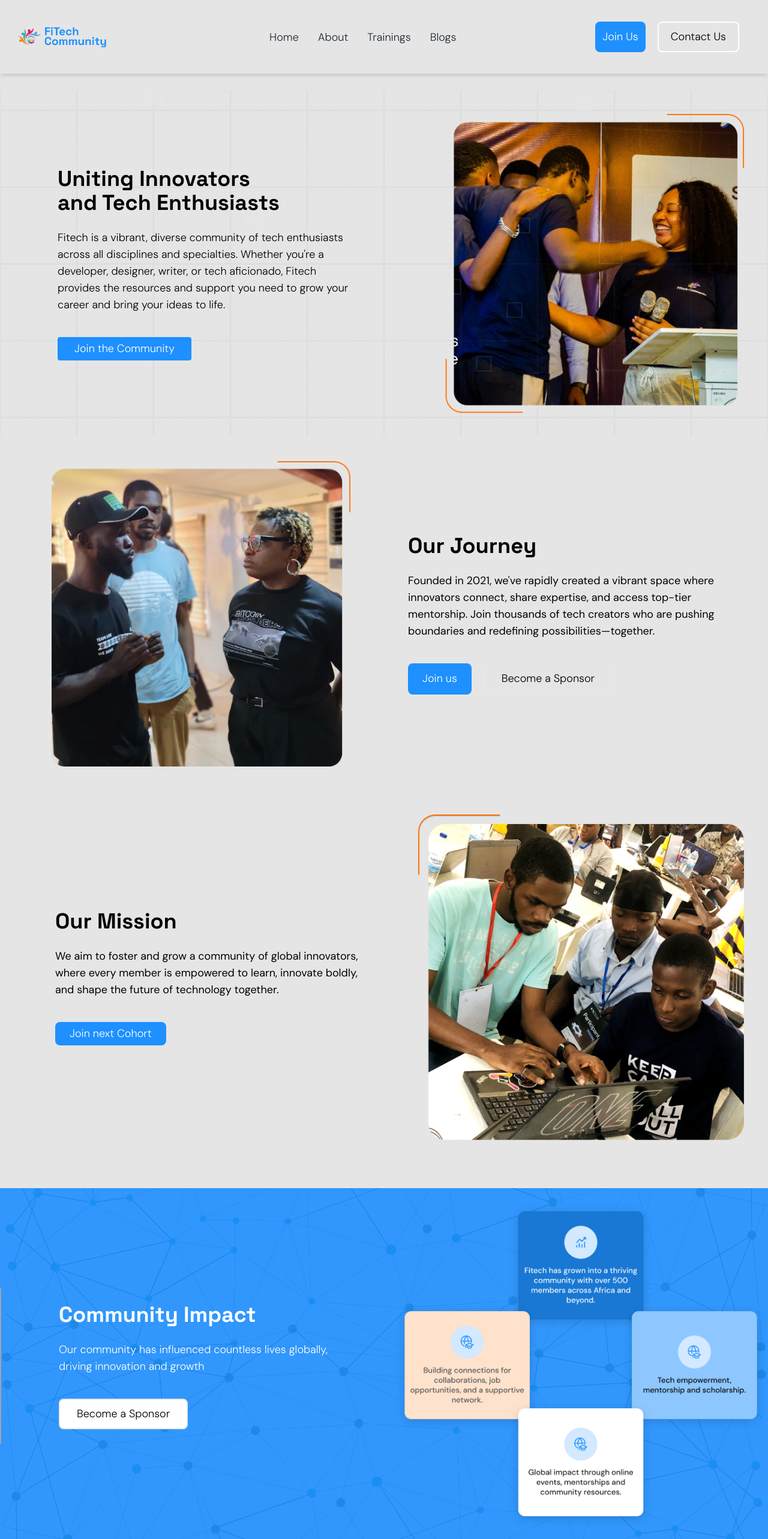
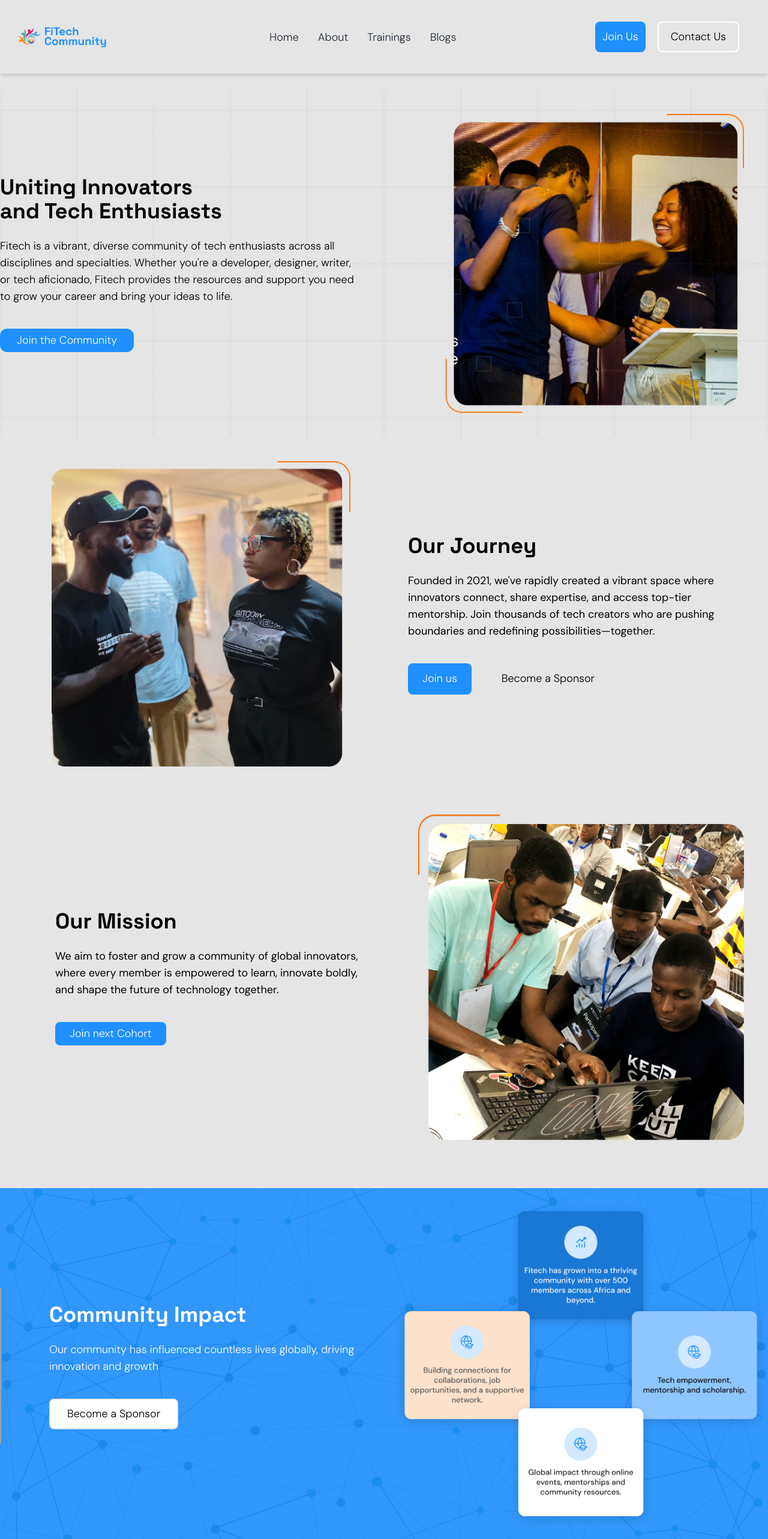
Before and after one commit to React-Community-Kaduna/fitech_website, a React (Vite) app: page /about in a window 1280 px wide. Shown: the top 2566 px of the page at 60% size. Built offline with nearby package versions, Linux system fonts and the light colour scheme.

Commit message:
Fixed little bugs

```diff
--- a/src/Components/Footer.jsx
+++ b/src/Components/Footer.jsx
@@ -7,6 +7,7 @@ import { FaInstagram } from "react-icons/fa6";
 import { FaFacebookF } from "react-icons/fa";
 import { FaYoutube } from "react-icons/fa6";
 import { FaDiscord } from "react-icons/fa";
+
 
 let Links = [
   {
@@ -33,7 +34,7 @@ function Footer() {
       <div className="container mx-auto px-4 sm:px-6 lg:px-8">
         <div className="grid grid-cols-1 sm:grid-cols-2 lg:grid-cols-4 gap-8 text-white">
           {/* Logo and About Section */}
-          <div className="space-y-4">
+          <div className="">
             <img
               className="w-[100px] h-auto"
               src={footer_logo}
--- a/src/pages/About.jsx
+++ b/src/pages/About.jsx
@@ -57,7 +57,7 @@ function About() {
 
             <motion.div
               {...slideIn}
-              className="relative z-10 w-full p-6 lg:pl-24"
+              className="relative z-10 w-full pr-6 pt-6 pb-6 "
             >
               <motion.h2
                 {...fadeInUp}
@@ -76,7 +76,7 @@ function About() {
                 your ideas to life.
               </motion.p>
               <motion.div {...fadeInUp}>
-                <Button className="bg-[#1E90FF] px-7 py-2 rounded hover:bg-gray-500 duration-500 text-white md:w-auto w-full">
+                <Button className="bg-[#1E90FF] px-7 py-2 rounded-xl hover:bg-gray-500 duration-500 text-white md:w-auto w-full">
                   Join the Community
                 </Button>
               </motion.div>
@@ -173,7 +173,7 @@ function About() {
         </section>
 
         {/* Our Community Impact Section */}
-        <section className="relative container mx-auto py-6 overflow-hidden mt-10 mb-5">
+        <section className="relative container mx-auto py-6 overflow-hidden mt-10 mb-5 ">
           <div className="absolute inset-0">
             <motion.img
               {...fadeIn}
@@ -190,7 +190,7 @@ function About() {
           <div className="relative z-10 grid grid-cols-1 lg:grid-cols-2 gap-8 items-center">
             <motion.div
               {...slideIn}
-              className="w-full p-6 lg:pl-24 lg:border-l-2 border-gray-400"
+              className="w-full p-6  lg:pl-20 lg:border-l-2 border-gray-400"
             >
               <motion.h2
                 {...fadeInUp}
```
